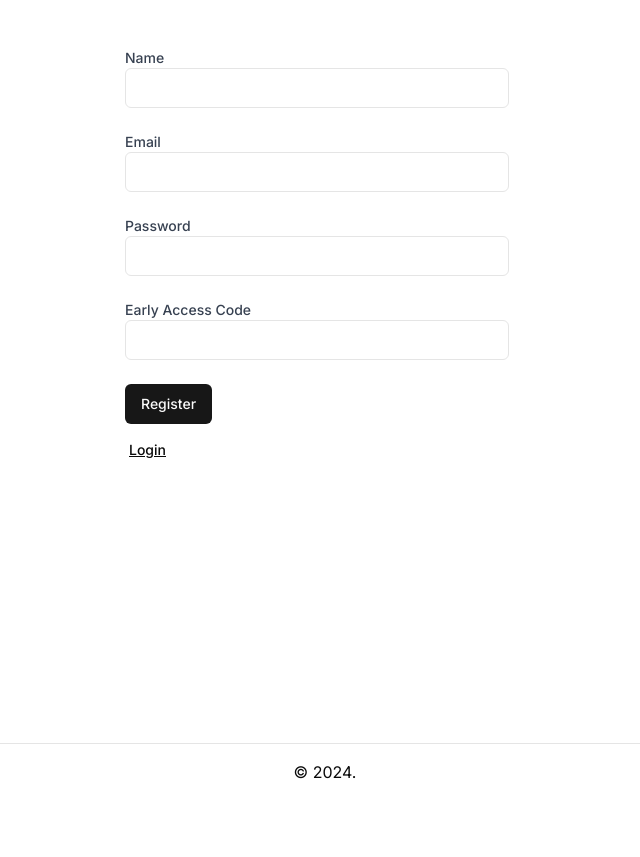
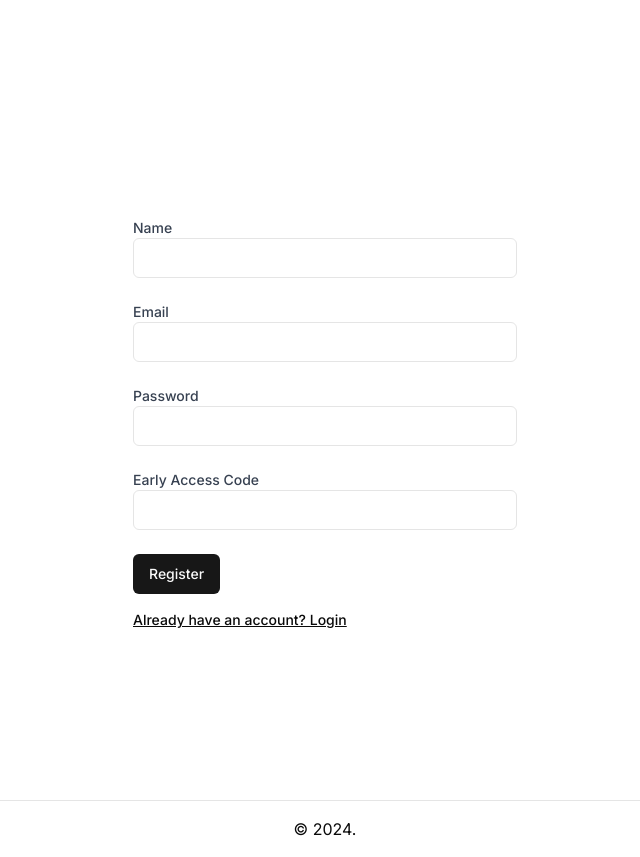
Before and after one commit to ChatITP/development-frontend, a Next.js app: page /register in a window 1280 px wide. Shown: the whole page, without its empty margins (315-955 px from the left). Before the commit the page ends 800 px from the top, so only its background shows below. Built offline with nearby package versions, Linux system fonts and the light colour scheme.

Commit message:
fix styling on forms

```diff
--- a/src/pages/login.tsx
+++ b/src/pages/login.tsx
@@ -24,7 +24,8 @@ const Login: React.FC = () => {
     }
   };
   return (
-    <div className=" m-auto w-[400px]">
+    <div className="flex justify-center items-center h-screen">
+      <div className="p-8 w-full max-w-md">
       <form onSubmit={handleFormSubmit} className="mt-12 max-w-96">
         <div className="pb-4">
           <label
@@ -44,13 +45,14 @@ const Login: React.FC = () => {
           </label>
           <Input name="user_password" type="password" />
         </div>
-        <Button type="submit">Login</Button>
+        <Button type="submit" className="w-full">Login</Button>
       </form>
       <Link href="/register">
-        <div className="mt-4 text-sm font-medium w-fit px-1 underline">
+        <div className="mt-4 text-sm font-medium w-fit underline">
           Register
         </div>
       </Link>
+      </div>
     </div>
   );
 };
--- a/src/pages/register.tsx
+++ b/src/pages/register.tsx
@@ -26,7 +26,8 @@ const Register: React.FC = () => {
     }
   };
   return (
-    <div className="m-auto w-[400px]">
+    <div className="flex justify-center items-center h-screen">
+      <div className="p-8 w-full max-w-md">
       <form onSubmit={handleFormSubmit} className="mt-12 max-w-96">
         <div className="pb-6">
           <label
@@ -67,11 +68,12 @@ const Register: React.FC = () => {
 
         <Button type="submit">Register</Button>
       </form>
-      <Link href="/register">
-        <div className="mt-4 text-sm font-medium w-fit px-1 underline">
-          Login
+      <Link href="/login">
+        <div className="mt-4 text-sm font-medium w-fit underline">
+          Already have an account? Login
         </div>
       </Link>
+      </div>
     </div>
   );
 };
```
